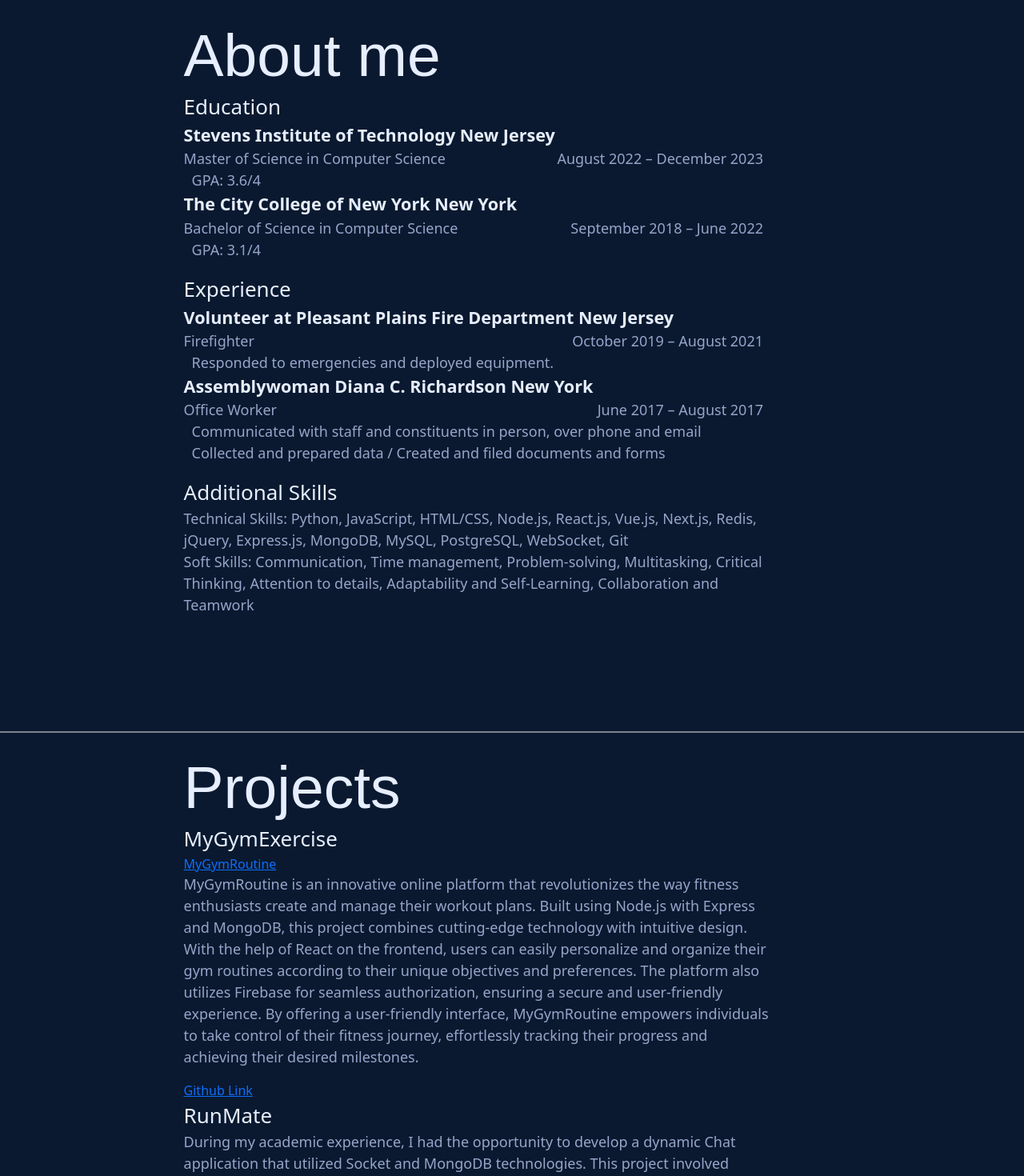
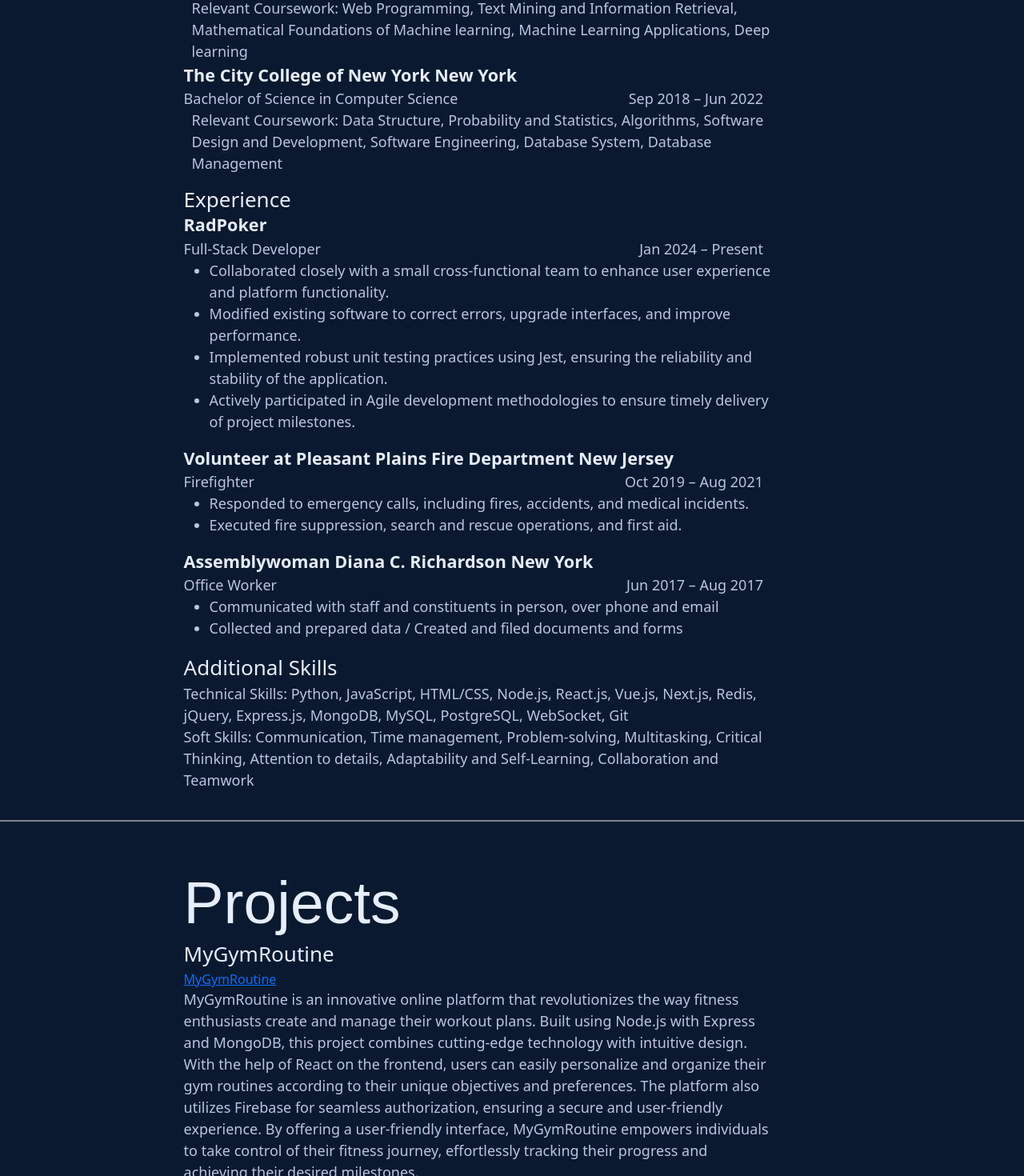
Before and after one commit to MuradAles/Portfolio, a React (Create React App) app in the folder portfolio/: page / in a window 1280 px wide. Shown: the part 1040-2510 px from the top of the page at 80% size. Built offline with nearby package versions, Linux system fonts and the light colour scheme.

Commit message:
new portfolio

```diff
--- a/portfolio/src/App.css
+++ b/portfolio/src/App.css
@@ -17,13 +17,13 @@
 }
 
 .TextInfo {
-  color: rgb(152, 164, 202);
+  color: rgb(187, 196, 224);
   font-size: 18px;
 }
 
 .gitLogo {
   height: 50px;
-  color: #88a4ff
+  color: #88a4ff;
 }
 
 /* Home Div */
@@ -36,8 +36,7 @@
   padding-left: 100px;
   padding-right: 100px;
   padding-bottom: 20px;
-  min-height: 900px;
-  max-height: 100vh;
+  min-height: 100vh;
 }
 
 .Home_Left {
@@ -59,7 +58,8 @@
   max-height: 450px;
   max-width: 300px;
   border-radius: 10px;
-  box-shadow: rgba(0, 0, 0, 0.25) 0px 14px 28px, rgba(0, 0, 0, 0.22) 0px 10px 10px;
+  box-shadow: rgba(0, 0, 0, 0.25) 0px 14px 28px,
+    rgba(0, 0, 0, 0.22) 0px 10px 10px;
 }
 
 @media (max-width: 1200px) {
@@ -134,8 +134,8 @@
   border-radius: 5px;
 }
 
-input[type='text'],
-input[type='email'],
+input[type="text"],
+input[type="email"],
 textarea {
   width: 100%;
   padding: 10px;
@@ -153,8 +153,6 @@ textarea {
   border-radius: 4px;
   cursor: pointer;
 }
-
-
 
 @media (max-width: 768px) {
   .MainContainer {
--- a/portfolio/src/components/AboutMe.js
+++ b/portfolio/src/components/AboutMe.js
@@ -1,60 +1,167 @@
+import "./_About.css";
 const AboutMe = () => {
   return (
-        <>
     <div className="MainContainer about">
       <div className="AboutInfo">
-                    <h1 className='h2_style'>About me</h1>
+        <h1 className="h2_style">About me</h1>
         <div className="Education">
-                        <p className='h1_style'>Education</p>
-                        <p className='TextInfo'>
-                            <strong className="h1_style" style={{ fontSize: '1.2em' }}>Stevens Institute of Technology New Jersey</strong>
+          <h1 className="h1_style">Education</h1>
+          <p className="TextInfo">
+            <strong className="h1_style" style={{ fontSize: "1.2em" }}>
+              Stevens Institute of Technology New Jersey
+            </strong>
             <br />
             Master of Science in Computer Science
-                            <span style={{ display: 'inline-block', float: 'right', marginRight: '10px' }}>August 2022 – December 2023</span>
+            <span
+              style={{
+                display: "inline-block",
+                float: "right",
+                marginRight: "10px",
+              }}
+            >
+              Aug 2022 – Dec 2023
+            </span>
             <br />
-                            <span style={{ marginLeft: '10px' }}>GPA: 3.6/4</span>
+            <span className="Text">
+              Relevant Coursework: Web Programming, Text Mining and Information
+              Retrieval, Mathematical Foundations of Machine learning, Machine
+              Learning Applications, Deep learning
+            </span>
             <br />
-                            <strong className="h1_style" style={{ fontSize: '1.2em' }}>The City College of New York New York</strong>
+            <strong className="h1_style" style={{ fontSize: "1.2em" }}>
+              The City College of New York New York
+            </strong>
             <br />
             Bachelor of Science in Computer Science
-                            <span style={{ display: 'inline-block', float: 'right', marginRight: '10px' }}>September 2018 – June 2022</span>
+            <span
+              style={{
+                display: "inline-block",
+                float: "right",
+                marginRight: "10px",
+              }}
+            >
+              Sep 2018 – Jun 2022
+            </span>
             <br />
-                            <span style={{ marginLeft: '10px' }}>GPA: 3.1/4</span>
+            <span className="Text">
+              Relevant Coursework: Data Structure, Probability and Statistics,
+              Algorithms, Software Design and Development, Software Engineering,
+              Database System, Database Management
+            </span>
           </p>
         </div>
         <div className="Experience">
-                        <p className='h1_style'>Experience</p>
-                        <p className='TextInfo'>
-                            <strong className="h1_style" style={{ fontSize: '1.2em' }}>Volunteer at Pleasant Plains Fire Department New Jersey</strong>
+          <h1 className="h1_style">Experience</h1>
+          <p className="TextInfo">
+            <strong className="h1_style" style={{ fontSize: "1.2em" }}>
+              RadPoker
+            </strong>
+            <br />
+            Full-Stack Developer
+            <span
+              style={{
+                display: "inline-block",
+                float: "right",
+                marginRight: "10px",
+              }}
+            >
+              Jan 2024 – Present
+            </span>
+            <ul>
+              <li>
+                <span>
+                  Collaborated closely with a small cross-functional team to
+                  enhance user experience and platform functionality.
+                </span>
+              </li>
+              <li>
+                <span>
+                  Modified existing software to correct errors, upgrade
+                  interfaces, and improve performance.
+                </span>
+              </li>
+              <li>
+                <span>
+                  Implemented robust unit testing practices using Jest, ensuring
+                  the reliability and stability of the application.
+                </span>
+              </li>
+              <li>
+                <span>
+                  Actively participated in Agile development methodologies to
+                  ensure timely delivery of project milestones.
+                </span>
+              </li>
+            </ul>
+            <strong className="h1_style" style={{ fontSize: "1.2em" }}>
+              Volunteer at Pleasant Plains Fire Department New Jersey
+            </strong>
             <br />
             Firefighter
-                            <span style={{ display: 'inline-block', float: 'right', marginRight: '10px' }}>October 2019 – August 2021</span>
-                            <br />
-                            <span style={{ marginLeft: '10px' }}>Responded to emergencies and deployed equipment.</span>
-                            <br />
-                            <strong className="h1_style" style={{ fontSize: '1.2em' }}>Assemblywoman Diana C. Richardson New York</strong>
+            <span
+              style={{
+                display: "inline-block",
+                float: "right",
+                marginRight: "10px",
+              }}
+            >
+              Oct 2019 – Aug 2021
+            </span>
+            <ul>
+              <li>
+                Responded to emergency calls, including fires, accidents, and
+                medical incidents.
+              </li>
+              <li>
+                Executed fire suppression, search and rescue operations, and
+                first aid.
+              </li>
+            </ul>
+            <strong className="h1_style" style={{ fontSize: "1.2em" }}>
+              Assemblywoman Diana C. Richardson New York
+            </strong>
             <br />
             Office Worker
-                            <span style={{ display: 'inline-block', float: 'right', marginRight: '10px' }}>June 2017 – August 2017</span>
+            <span
+              style={{
+                display: "inline-block",
+                float: "right",
+                marginRight: "10px",
+              }}
+            >
+              Jun 2017 – Aug 2017
+            </span>
             <br />
-                            <span style={{ marginLeft: '10px' }}>Communicated with staff and constituents in person, over phone and email</span>
-                            <br />
-                            <span style={{ marginLeft: '10px' }}>Collected and prepared data / Created and filed documents and forms</span>
+            <ul>
+              <li>
+                <span>
+                  Communicated with staff and constituents in person, over phone
+                  and email
+                </span>
+              </li>
+              <li>
+                <span>
+                  Collected and prepared data / Created and filed documents and
+                  forms
+                </span>
+              </li>
+            </ul>
           </p>
         </div>
         <div className="AdditionalSkills">
           <p className="h1_style">Additional Skills</p>
-                        <p className='TextInfo'>
-                            Technical Skills:
-                            Python, JavaScript, HTML/CSS, Node.js, React.js, Vue.js, Next.js, Redis, jQuery, Express.js, MongoDB, MySQL, PostgreSQL, WebSocket, Git
+          <p className="TextInfo">
+            Technical Skills: Python, JavaScript, HTML/CSS, Node.js, React.js,
+            Vue.js, Next.js, Redis, jQuery, Express.js, MongoDB, MySQL,
+            PostgreSQL, WebSocket, Git
             <br />
-                            Soft Skills:
-                            Communication, Time management, Problem-solving, Multitasking, Critical Thinking, Attention to details, Adaptability and Self-Learning, Collaboration and Teamwork
+            Soft Skills: Communication, Time management, Problem-solving,
+            Multitasking, Critical Thinking, Attention to details, Adaptability
+            and Self-Learning, Collaboration and Teamwork
           </p>
         </div>
       </div>
-            </div >
-        </>
+    </div>
   );
 };
 
--- a/portfolio/src/components/NavBar.js
+++ b/portfolio/src/components/NavBar.js
@@ -1,5 +1,5 @@
-import { Link } from 'react-scroll';
-import { useState } from 'react';
+import { Link } from "react-scroll";
+import { useState } from "react";
 
 const NavBar = ({ scrollTo }) => {
   const [isNavCollapsed, setIsNavCollapsed] = useState(true);
@@ -34,7 +34,7 @@ const NavBar = ({ scrollTo }) => {
           <span className="navbar-toggler-icon"></span>
         </button>
         <div
-                    className={`${isNavCollapsed ? 'collapse' : ''} navbar-collapse`}
+          className={`${isNavCollapsed ? "collapse" : ""} navbar-collapse`}
           id="navbarNav"
         >
           <ul className="navbar-nav ml-auto">
--- a/portfolio/src/components/Projects.js
+++ b/portfolio/src/components/Projects.js
@@ -2,26 +2,70 @@ const Projects = () => {
   return (
     <div className="MainContainer projects">
       <div className="ProjectInfo">
-                <h1 className='h2_style'>Projects</h1>
+        <h1 className="h2_style">Projects</h1>
         <div className="RunMate">
-                    <p className='h1_style'>MyGymExercise</p>
-                    <a className="Links" href="https://mygymroutine-2d445.web.app/">MyGymRoutine</a>
-                    <p className='TextInfo'>MyGymRoutine is an innovative online platform that revolutionizes the way fitness enthusiasts create and manage their workout plans. Built using Node.js with Express and MongoDB, this project combines cutting-edge technology with intuitive design. With the help of React on the frontend, users can easily personalize and organize their gym routines according to their unique objectives and preferences. The platform also utilizes Firebase for seamless authorization, ensuring a secure and user-friendly experience. By offering a user-friendly interface, MyGymRoutine empowers individuals to take control of their fitness journey, effortlessly tracking their progress and achieving their desired milestones.</p>
-                    <a className="Links" href="https://github.com/MuradAles/MyGymRoutine">Github Link</a>
+          <p className="h1_style">MyGymRoutine</p>
+          <a className="Links" href="https://mygymroutine-2d445.web.app/">
+            MyGymRoutine
+          </a>
+          <p className="TextInfo">
+            MyGymRoutine is an innovative online platform that revolutionizes
+            the way fitness enthusiasts create and manage their workout plans.
+            Built using Node.js with Express and MongoDB, this project combines
+            cutting-edge technology with intuitive design. With the help of
+            React on the frontend, users can easily personalize and organize
+            their gym routines according to their unique objectives and
+            preferences. The platform also utilizes Firebase for seamless
+            authorization, ensuring a secure and user-friendly experience. By
+            offering a user-friendly interface, MyGymRoutine empowers
+            individuals to take control of their fitness journey, effortlessly
+            tracking their progress and achieving their desired milestones.
+          </p>
+          <a className="Links" href="https://github.com/MuradAles/MyGymRoutine">
+            Github Link
+          </a>
         </div>
         <div>
-                    <p className='h1_style'>RunMate</p>
-                    <p className='TextInfo'>During my academic experience, I had the opportunity to develop a dynamic Chat application that utilized Socket and MongoDB technologies. This project involved designing and implementing a real-time messaging system, enabling users to engage in seamless and instantaneous communication. Furthermore, I played an integral role in creating a comprehensive friendslist feature, facilitating user connections and meaningful interactions within the platform.</p>
-                    <a className="Links" href="https://github.com/peilinF/CS554FinalProject">Github Link</a>
+          <p className="h1_style">RunMate</p>
+          <p className="TextInfo">
+            During my academic experience, I had the opportunity to develop a
+            dynamic Chat application that utilized Socket and MongoDB
+            technologies. This project involved designing and implementing a
+            real-time messaging system, enabling users to engage in seamless and
+            instantaneous communication. Furthermore, I played an integral role
+            in creating a comprehensive friendslist feature, facilitating user
+            connections and meaningful interactions within the platform.
+          </p>
+          <a
+            className="Links"
+            href="https://github.com/peilinF/CS554FinalProject"
+          >
+            Github Link
+          </a>
         </div>
         <div>
-                    <p className='h1_style'>LookUpDevice</p>
-                    <p className='TextInfo'>In the project, my main responsibilities included curating and organizing product information from various sources, specifically focusing on devices and technologies. I ensured the accuracy and thoroughness of the collected data. Additionally, I developed a powerful sorting mechanism based on key features, enabling users to effortlessly explore and discover products tailored to their specific needs. This experience allowed me to enhance my skills in data collection, organization, and the implementation of sorting algorithms, all of which contributed to an improved user experience.</p>
-                    <a className="Links" href="https://github.com/sagar776-dev/CS546-Final-Project">Github Link</a>
+          <p className="h1_style">LookUpDevice</p>
+          <p className="TextInfo">
+            In the project, my main responsibilities included curating and
+            organizing product information from various sources, specifically
+            focusing on devices and technologies. I ensured the accuracy and
+            thoroughness of the collected data. Additionally, I developed a
+            powerful sorting mechanism based on key features, enabling users to
+            effortlessly explore and discover products tailored to their
+            specific needs. This experience allowed me to enhance my skills in
+            data collection, organization, and the implementation of sorting
+            algorithms, all of which contributed to an improved user experience.
+          </p>
+          <a
+            className="Links"
+            href="https://github.com/sagar776-dev/CS546-Final-Project"
+          >
+            Github Link
+          </a>
         </div>
       </div>
     </div>
   );
-}
+};
 
 export default Projects;
--- /dev/null
+++ b/portfolio/src/components/_About.css
@@ -0,0 +1,4 @@
+.Text {
+  margin-left: 10px;
+  display: inline-block;
+}
```
Also changed, not shown: portfolio/src/App.js (+9 -9 lines), portfolio/src/components/Home.js (+38 -10 lines). Lines whose indentation alone changed are shown as unchanged.
